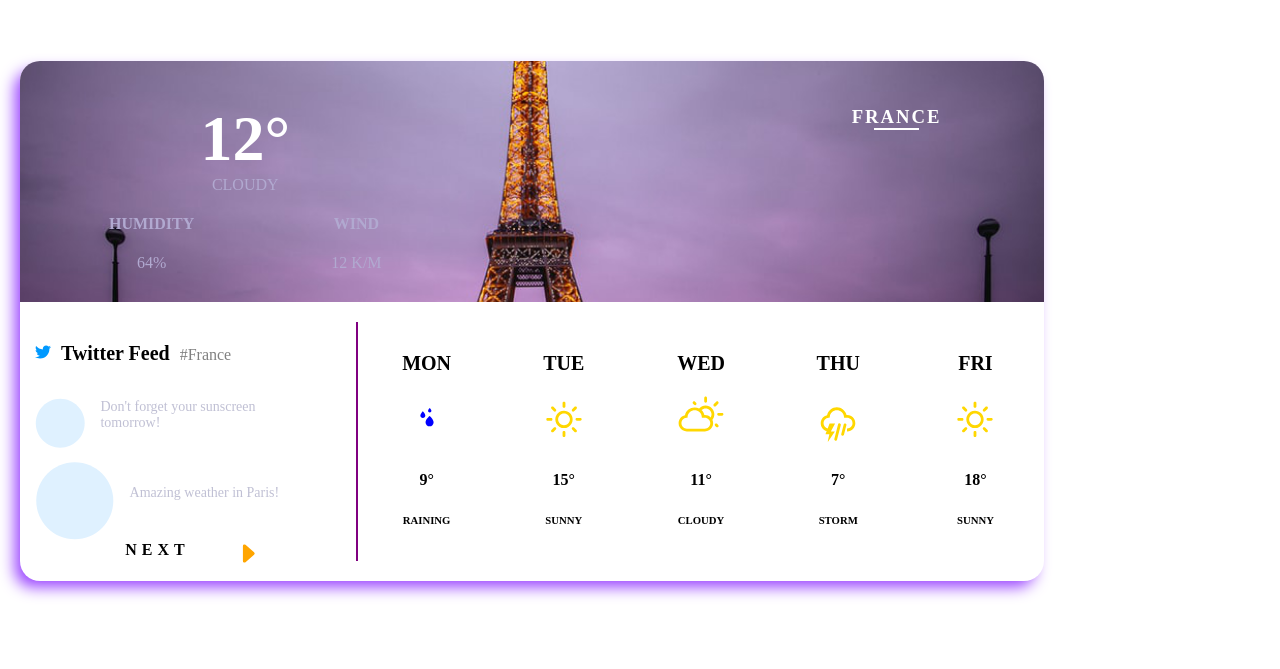
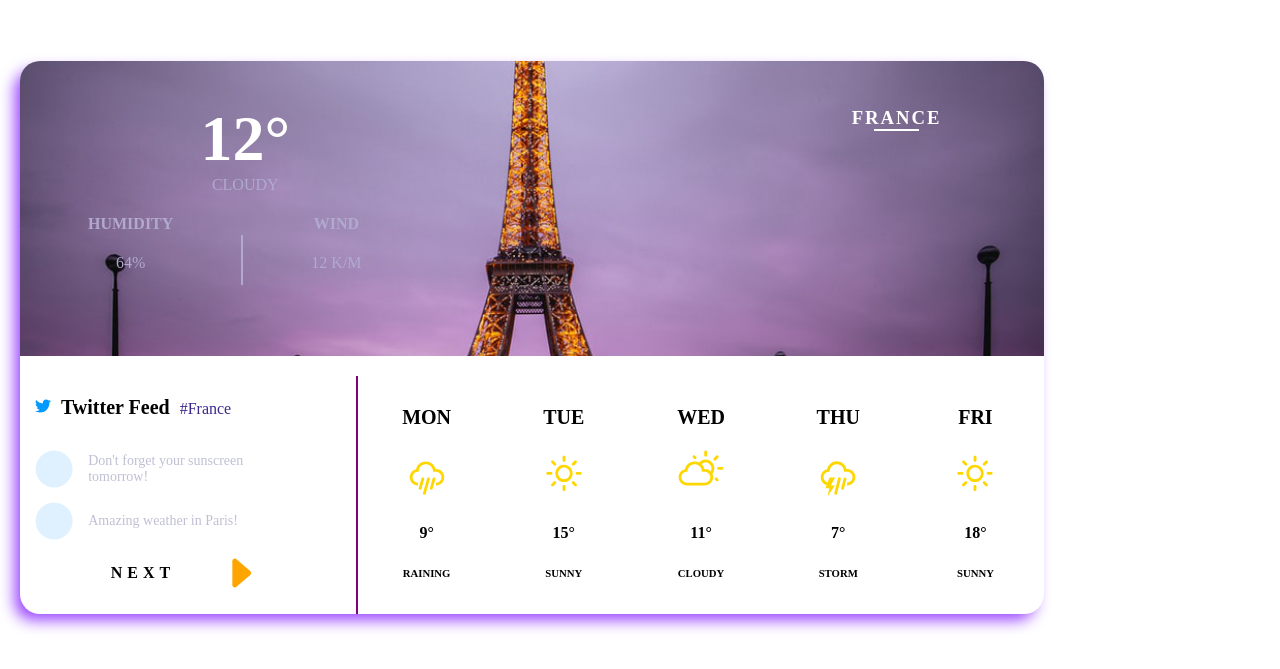
Before and after one commit to camillechang/project2_v1, a React (Create React App) app: page / in a window 1280 px wide. Shown: the part 131-800 px from the top of the page. Built offline with nearby package versions, Linux system fonts and the light colour scheme.

Commit message:
First Edition

```diff
--- a/src/App.css
+++ b/src/App.css
@@ -44,6 +44,7 @@ body {
   padding: 0;
   color: white;
   font-size: 4rem;
+  text-align: center;
 }
 
 .today-temp1 {
@@ -55,7 +56,7 @@ body {
   align-content: center;
   height: 30%;
   width: 100%;
-  margin-left: 5%;
+  min-height: 50px;
   text-align: center;
   color: #b1a9d0;
   font-size: 1rem;
@@ -64,10 +65,26 @@ body {
 
 .humidity {
   flex-grow: 1;
+  height: 100%;
+}
+
+.hw-seperated-line {
+  display: inline-block;
+  width: 1px;
+  height: 12px;
+  background: #b1a9d0;
+  margin: 10% 0;
+}
+
+.hw-seperated-line {
+  width: 2px;
+  height: 50px;
+  background: #b1a9d0;
 }
 
 .wind {
   flex-grow: 1;
+  height: 100%;
 }
 
 .city-location {
@@ -136,16 +153,12 @@ body {
 .dayweather-icons {
   width: 50px;
   height: 50px;
-  color: blue;
+  color: gold;
 }
 
 .WiRaindrops {
   width: 100px;
   height: 100px;
-}
-
-.dayweather-icons-sunny {
-  color: gold;
 }
 
 .twitter-feed {
@@ -158,8 +171,8 @@ body {
   font-size: 20px;
 }
 
-.twitter-feed > span {
-  color: grey;
+.cityhashtag {
+  color: #3d278d;
 }
 
 .twitter-logo {
@@ -167,33 +180,40 @@ body {
   margin-right: 10px;
 }
 
+.twitter-news {
+  width: 100%;
+  height: 40%;
+}
+
 .twitter-feed-words {
+  width: 100%;
+  height: 50%;
   display: flex;
   align-items: center;
 }
 
+.grey-circle {
+  color: #dff1ff;
+  width: 15%;
+  height: 15%;
+  margin-right: 15px;
+  display: inline-block;
+}
+
 .twitter-feed-words > p {
+  width: 85%;
   word-wrap: break-word;
+  word-break: break-word;
   font-size: 14px;
   color: #c0c0d4;
-  margin-bottom: 30px;
-  flex-grow: 1;
-}
-
-.grey-circle {
-  color: #dff1ff;
-  width: 20%;
-  height: 20%;
-  margin-right: 15px;
-  flex-grow: 1;
+  display: inline-block;
 }
 
 .next-div {
   display: flex;
   height: 40px;
   width: 100%;
-  align-content: center;
-  justify-content: flex-end;
+  padding-top: 10px;
 }
 
 .next-text {
@@ -201,15 +221,15 @@ body {
   text-align: right;
   display: inline-block;
   flex-grow: 1;
-  margin: 0 0 auto auto;
+  margin: auto;
   letter-spacing: 5px;
 }
 
-.twitter-next {
+.next-arrow {
   color: orange;
   flex-grow: 1;
-  width: 25px;
-  height: 25px;
+  width: 20%;
+  height: 100%;
 }
 
 @media screen and (max-device-width: 800px) {
--- a/src/App.js
+++ b/src/App.js
@@ -4,7 +4,12 @@ import "./App.css";
 
 import { FaTwitter, FaCircle } from "react-icons/fa";
 import { BsFillCaretRightFill } from "react-icons/bs";
-import { WiRaindrops, WiThunderstorm, WiDaySunny, WiDayCloudy } from "react-icons/wi";
+import {
+  WiRain,
+  WiThunderstorm,
+  WiDaySunny,
+  WiDayCloudy,
+} from "react-icons/wi";
 
 function App() {
   return (
@@ -22,6 +27,7 @@ function App() {
               <h4>HUMIDITY</h4>
               <span>64%</span>
             </div>
+            <span className="hw-seperated-line"></span>
             <div className="wind">
               <h4>WIND</h4>
               <span>12 K/M</span>
@@ -30,69 +36,66 @@ function App() {
         </div>
       </div>
 
-
-
-      {/* left part */}
+      {/* left twitter feed----- */}
       <div className="botom-part">
         <div className="left-part">
           <div className="twitter-feed">
             <FaTwitter className="twitter-logo" />
             <h3>Twitter Feed </h3>
-            <span>#France</span>
+            <span className="cityhashtag">#France</span>
           </div>
 
+          <div className="twitter-news">
             <div className="twitter-feed-words">
               <FaCircle className="grey-circle" />
               <p>Don't forget your sunscreen tomorrow! </p>
             </div>
             <div className="twitter-feed-words">
-            <FaCircle className="grey-circle" />   <p>Amazing weather in Paris!</p>
+              <FaCircle className="grey-circle" />{" "}
+              <p>Amazing weather in Paris!</p>
             </div>
-          <div className="next-div">
-
-            <h4 className="next-text">NEXT</h4>
-            <BsFillCaretRightFill className="twitter-next" />
-
           </div>
 
+          <div className="next-div">
+            <h4 className="next-text">NEXT</h4>
+            <BsFillCaretRightFill className="next-arrow" />
+          </div>
         </div>
         {/* weekly weather */}
         <div className="right-part">
           <div className="dayWeather">
             <h3>MON</h3>
-            <WiRaindrops className="dayweather-icons dayweather-rain" />
+            <WiRain className="dayweather-icons" />
             <h4>9°</h4>
             <h6>RAINING</h6>
           </div>
           <div className="dayWeather ">
             <h3>TUE</h3>
-            <WiDaySunny className="dayweather-icons dayweather-icons-sunny" />
+            <WiDaySunny className="dayweather-icons" />
             <h4>15°</h4>
             <h6>SUNNY</h6>
           </div>
           <div className="dayWeather  ">
             <h3>WED</h3>
-            <WiDayCloudy className="dayweather-icons dayweather-icons-sunny" />
+            <WiDayCloudy className="dayweather-icons" />
             <h4>11°</h4>
             <h6>CLOUDY</h6>
           </div>
           <div className="dayWeather  ">
             <h3>THU</h3>
-            <WiThunderstorm className="dayweather-icons dayweather-icons-sunny" />
+            <WiThunderstorm className="dayweather-icons" />
             <h4>7°</h4>
             <h6>STORM</h6>
-
           </div>
           <div className="dayWeather">
             <h3>FRI</h3>
-            <WiDaySunny className="dayweather-icons dayweather-icons-sunny" />
+            <WiDaySunny className="dayweather-icons" />
             <h4>18°</h4>
             <h6>SUNNY</h6>
           </div>
         </div>
       </div>
     </div>
-
   );
 }
 
--- a/src/App.scss
+++ b/src/App.scss
@@ -1,7 +1,7 @@
 // @import "../node_modules/bootstrap/scss/bootstrap.scss";
 html,
 body {
-  font-family:  "Times New Roman", Georgia, serif;
+  font-family: "Times New Roman", Georgia, serif;
   // background-color:#52692d;
   margin: 0;
   padding: 0;
@@ -42,29 +42,49 @@ body {
   padding: 0;
   color: white;
   font-size: 4rem;
+  text-align: center;
 }
 
 .today-temp1 {
-    color: #b1a9d0  ;
+  color: #b1a9d0;
 }
-
 
 .humidity-wind {
   display: flex;
   align-content: center;
   height: 30%;
   width: 100%;
-  margin-left: 5%;
+  min-height: 50px;
+  // margin-left: 5%;
   text-align: center;
-  color: #b1a9d0  ;
-  font-size:1rem;
+  color: #b1a9d0;
+  font-size: 1rem;
   padding-bottom: 30px;
 }
 .humidity {
   flex-grow: 1;
+  height: 100%;
+}
+.hw-seperated-line {
+  display: inline-block;
+  // content: "";
+  width: 1px;
+  height: 12px;
+  background: #b1a9d0;
+  // margin: 0 10px;
+  margin: 10% 0;
+}
+
+.hw-seperated-line {
+  width: 2px;
+  height: 50px;
+  background: #b1a9d0;
+  // display: block;
+  // margin: 0 auto;
 }
 .wind {
   flex-grow: 1;
+  height: 100%;
 }
 
 .city-location {
@@ -112,7 +132,7 @@ body {
   height: 100%;
   border-left: 2px solid purple;
   //   padding-right: 5%;
-  padding:auto 3% 15%;
+  padding: auto 3% 15%;
 }
 .dayWeather {
   margin: 10px;
@@ -129,15 +149,15 @@ body {
 .dayweather-icons {
   width: 50px;
   height: 50px;
-  color: blue;
+  color: gold;
 }
 .WiRaindrops {
   width: 100px;
   height: 100px;
 }
-.dayweather-icons-sunny {
-  color: gold;
-}
+// .dayweather-icons-sunny {
+//   color: gold;
+// }
 .twitter-feed {
   display: flex;
   align-items: baseline;
@@ -146,53 +166,67 @@ body {
   margin-right: 10px;
   font-size: 20px;
 }
-.twitter-feed > span {
-  color: grey;
+.cityhashtag {
+  // color: 9942ff;
+  color: #3d278d;
 }
 .twitter-logo {
   color: rgb(0, 153, 255);
   margin-right: 10px;
 }
+
+.twitter-news {
+  width: 100%;
+  height: 40%;
+}
 .twitter-feed-words {
+  width: 100%;
+  height: 50%;
   display: flex;
   align-items: center;
 }
+.grey-circle {
+  color: rgba(223, 241, 255, 255);
+  width: 15%;
+  height: 15%;
+  margin-right: 15px;
+  display: inline-block;
+  // flex-grow: 1;
+}
 .twitter-feed-words > p {
+  width: 85%;
   word-wrap: break-word;
+  word-break: break-word;
   font-size: 14px;
   color: #c0c0d4;
-  margin-bottom: 30px;
-  flex-grow: 1;
-}
-.grey-circle {
-  color: rgba(223, 241, 255, 255);
-  width: 20%;
-  height: 20%;
-  margin-right: 15px;
-  flex-grow: 1;
+  // margin-bottom: 30px;
+  display: inline-block;
+  // flex-grow: 1;
 }
 
 .next-div {
   display: flex;
   height: 40px;
   width: 100%;
-  align-content: center;
-  justify-content: flex-end;
+  // align-content: center;
+  // justify-content: flex-end;
+  padding-top: 10px;
 }
 .next-text {
   flex-grow: 1;
   text-align: right;
   display: inline-block;
   flex-grow: 1;
-  margin: 0 0 auto auto;
+  margin: auto;
   letter-spacing: 5px;
 }
 
-.twitter-next {
+.next-arrow {
   color: orange;
   flex-grow: 1;
-  width: 25px;
-  height: 25px;
+  width: 20%;
+  height: 100%;
+  // margin-left: 0;
 }
 
 // design for small screen
```
Also changed, not shown: 1 other file (tests, documents, lock files or other folders). Lines whose indentation alone changed are shown as unchanged.
